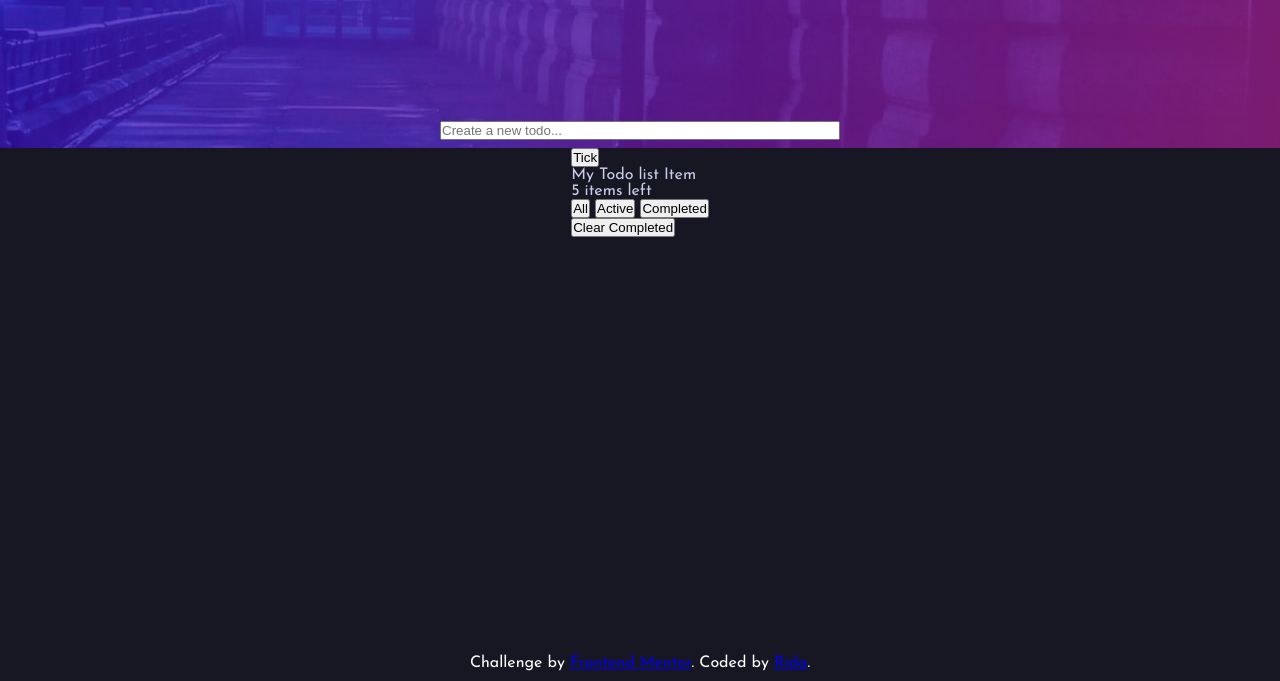
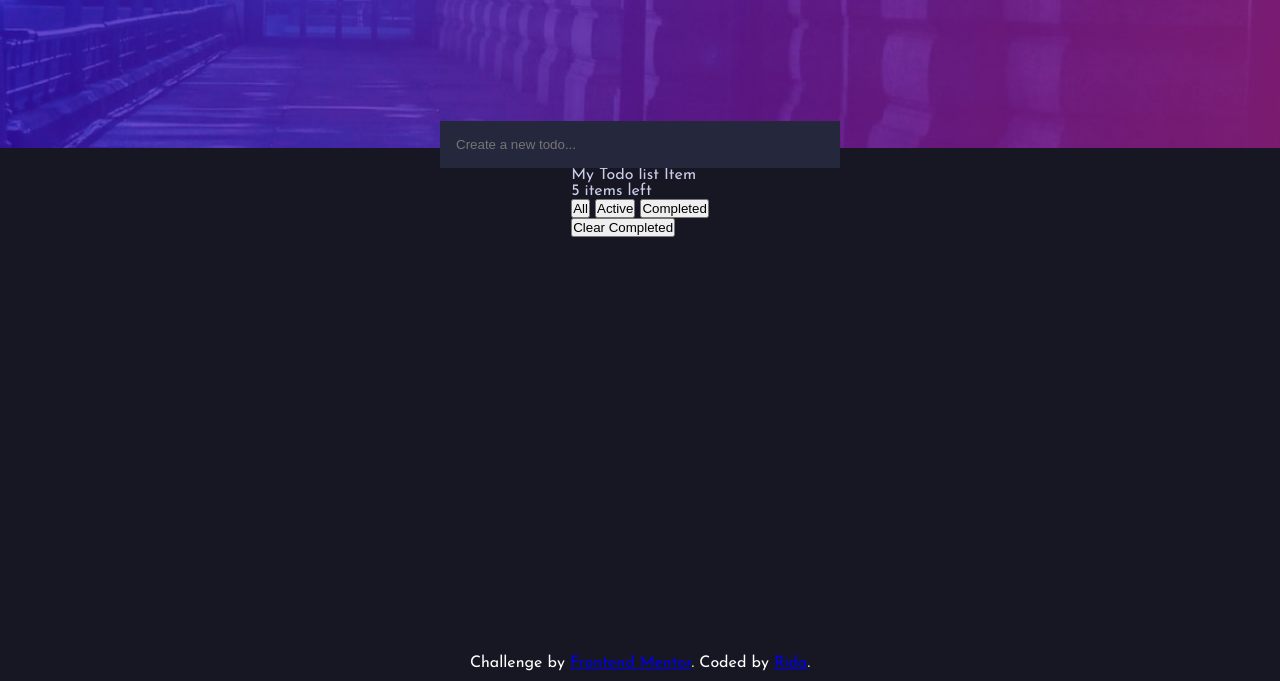
Before and after one commit to RidaAli110/Frontendmentor-ToDo-App-project, a plain HTML site: page index.html in a window 1280 px wide. Shown: the part 119-800 px from the top of the page. Drawn offline with Linux system fonts and the light colour scheme.

Commit message:
styled input

```diff
--- a/style.css
+++ b/style.css
@@ -65,6 +65,9 @@ body {
 
 #add-item {
   width: 100%;
+  background-color: var(--todo-list);
+  padding: 1rem;
+  border: none;
 }
 
 main {
```
